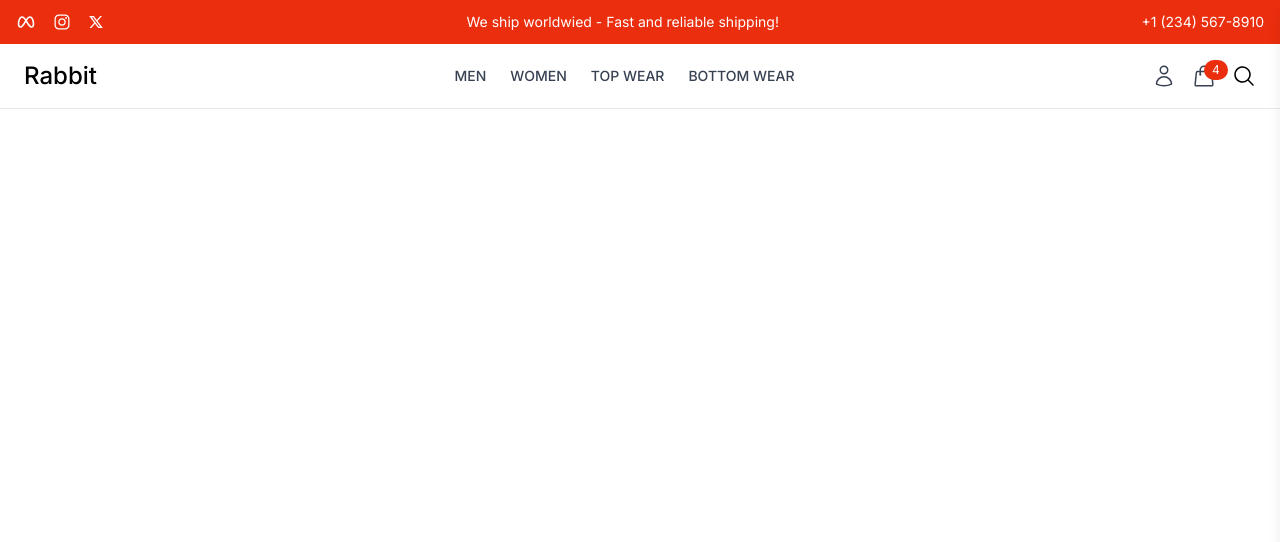
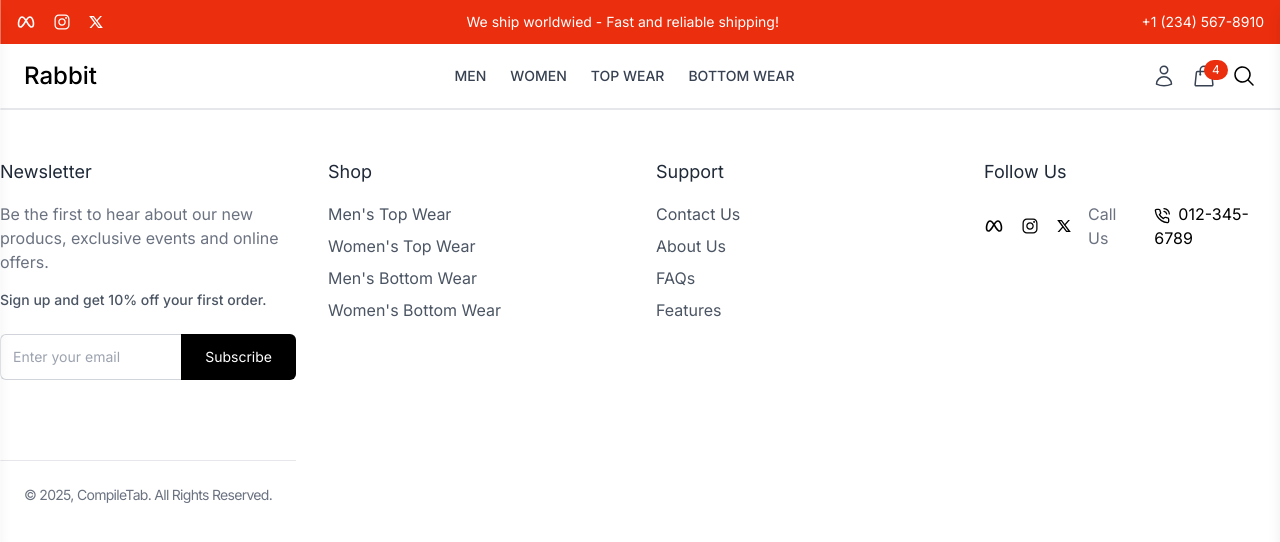
Before and after one commit to mstout60/rabbit, a React (Vite) app in the folder frontend/: page / in a window 1280 px wide. Shown: the top 542 px of the page. Built offline with nearby package versions, Linux system fonts and the light colour scheme.

Commit message:
Implement Cart, Navbar, Footer, User Layout

```diff
--- /dev/null
+++ b/frontend/src/components/Cart/CartContents.jsx
@@ -0,0 +1,61 @@
+import { RiDeleteBin3Line } from "react-icons/ri";
+
+const CartContents = () => {
+  const cartProdcts = [
+    {
+      productId: 1,
+      name: "T-Shirt",
+      size: "M",
+      color: "Red",
+      price: 15,
+      quantity: 1,
+      image: "https://picsum.photos/200?random=1",
+    },
+    {
+      productId: 2,
+      name: "Jeans",
+      size: "L",
+      color: "Blue",
+      quantity: 1,
+      price: 25,
+      image: "https://picsum.photos/200?random=2",
+    },
+  ];
+  return (
+    <div>
+      {cartProdcts.map((product, index) => (
+        <div
+          key={index}
+          className="flex items-start justify-between py-4 border-b"
+        >
+          <div className="flex items-center">
+            <img
+              src={product.image}
+              alt={product.name}
+              className="w-20 h-24 object-cover mr-4 rounded"
+            />
+            <div>
+              <h3>{product.name}</h3>
+              <p className="text-sm text-gray-500">
+                size: {product.size} | color: {product.color}
+              </p>
+              <div className="flex items-center mt-2">
+                <button className="border rounded px-2 py-1 text-xl font-medium">-</button>
+                <span className="mx-4">{product.quantity}</span>
+                <button className="border rounded px-2 py-1 text-xl font-medium">+</button>
+              </div>
+            </div>
+          </div>
+          <div>
+            <p>$ {product.price.toLocaleString()}</p>
+            <button>
+                <RiDeleteBin3Line className="size-6 mt-2 text-red-600"/>
+            </button>
+          </div>
+        </div>
+      ))}
+    </div>
+  );
+};
+
+export default CartContents;
--- /dev/null
+++ b/frontend/src/components/Common/Footer.jsx
@@ -0,0 +1,133 @@
+import { IoLogoInstagram } from "react-icons/io";
+import { RiTwitterXLine } from "react-icons/ri";
+import { TbBrandMeta } from "react-icons/tb";
+import { FiPhoneCall } from "react-icons/fi";
+import { Link } from "react-router-dom";
+
+const Footer = () => {
+  return (
+    <footer className="border-t py-12">
+      <div className="container mx-auto grid grid-cols-1 md:grid-cols-4 gap-8 px-4 lg:px-0">
+        <div>
+          <h3 className="text-lg text-gray-800 mb-4">Newsletter</h3>
+          <p className="text-gray-500 mb-4">
+            Be the first to hear about our new producs, exclusive events and
+            online offers.
+          </p>
+          <p className="font-medium text-sm text-gray-600 mb-6">
+            Sign up and get 10% off your first order.
+          </p>
+          {/* Newsletter form */}
+          <form className="flex">
+            <input
+              type="email"
+              placeholder="Enter your email"
+              className="p-3 w-full text-sm border-t border-l border-b border-gray-300 rounded-l-md focus:outline-none focus:ring-2 focus:ring-gray-500 transition-all"
+              required
+            />
+            <button
+              type="submit"
+              className="bg-black text-white px-6 py-3 text-sm rounded-r-md hover:bg-green-800 transition-all"
+            >
+              Subscribe
+            </button>
+          </form>
+        </div>
+        {/* Shop links */}
+        <div>
+          <h3 className="text-lg text-gray-800 mb-4">Shop</h3>
+          <ul className="space-y-2 text-gray-600">
+            <li>
+              <Link to="#" className="hover:text-gray-500 transition-colors">
+                Men&apos;s Top Wear
+              </Link>
+            </li>
+            <li>
+              <Link to="#" className="hover:text-gray-500 transition-colors">
+                Women&apos;s Top Wear
+              </Link>
+            </li>
+            <li>
+              <Link to="#" className="hover:text-gray-500 transition-colors">
+                Men&apos;s Bottom Wear
+              </Link>
+            </li>
+            <li>
+              <Link to="#" className="hover:text-gray-500 transition-colors">
+                Women&apos;s Bottom Wear
+              </Link>
+            </li>
+          </ul>
+        </div>
+        {/* Support Links */}
+        <div>
+          <h3 className="text-lg text-gray-800 mb-4">Support</h3>
+          <ul className="space-y-2 text-gray-600">
+            <li>
+              <Link to="#" className="hover:text-gray-500 transition-colors">
+                Contact Us
+              </Link>
+            </li>
+            <li>
+              <Link to="#" className="hover:text-gray-500 transition-colors">
+                About Us
+              </Link>
+            </li>
+            <li>
+              <Link to="#" className="hover:text-gray-500 transition-colors">
+                FAQs
+              </Link>
+            </li>
+            <li>
+              <Link to="#" className="hover:text-gray-500 transition-colors">
+                Features
+              </Link>
+            </li>
+          </ul>
+        </div>
+        {/* Follow us */}
+        <div>
+          <h3 className="text-lg text-gray-800 mb-4">Follow Us</h3>
+          <div className="flex items-center space-x-4 mb-6">
+            <a
+              href="https://www.facebook.com"
+              target="_blank"
+              rel="noopener noreferrer"
+              className="hover:text-gray-500"
+            >
+              <TbBrandMeta className="size-5" />
+            </a>
+            <a
+              href="https://www.facebook.com"
+              target="_blank"
+              rel="noopener noreferrer"
+              className="hover:text-gray-500"
+            >
+              <IoLogoInstagram className="size-5" />
+            </a>
+            <a
+              href="https://www.facebook.com"
+              target="_blank"
+              rel="noopener noreferrer"
+              className="hover:text-gray-500"
+            >
+              <RiTwitterXLine className="size-4" />
+            </a>
+
+            <p className="text-gray-500">Call Us</p>
+            <p>
+              <FiPhoneCall className="inline-block mr-2" />
+              012-345-6789
+            </p>
+          </div>
+        </div>
+        {/* Footer Bottom */}
+        <div className="container mx-auto mt-12 px-4 lg:px-0 border-t border-gray-200 pt-6">
+          <p className="text-gray-500 text-sm tracking-tighter text-center">&copy; 2025, CompileTab.  All Rights Reserved.</p>
+        </div>
+      </div>
+    </footer>
+  );
+};
+
+export default Footer;
--- a/frontend/src/components/Common/Navbar.jsx
+++ b/frontend/src/components/Common/Navbar.jsx
@@ -7,9 +7,15 @@
 import SearchBar from "./Searchbar";
 import CardDrawer from "../Layout/CartDrawer";
 import { useState } from "react";
+import { IoMdClose } from "react-icons/io";
 
 const Navbar = () => {
   const [drawerOpen, setDrawerOpen] = useState(false);
+  const [navDrawerOpen, setNanDrawerOpen] = useState(false);
+
+  const toggleNavDrawer = () => {
+    setNanDrawerOpen(!navDrawerOpen);
+  };
 
   const toggleCartDrawer = () => {
     setDrawerOpen(!drawerOpen);
@@ -70,12 +76,58 @@
             <SearchBar />
           </div>
 
-          <button className="md:hidden">
+          <button onClick={toggleNavDrawer} className="md:hidden">
             <HiBars3BottomRight className="size-6 text-gray-700" />
           </button>
         </div>
       </nav>
       <CardDrawer drawerOpen={drawerOpen} toggleCartDrawer={toggleCartDrawer} />
+
+      {/* Mobile Navigation */}
+      <div
+        className={`fixed top-0 left-0 w-3/4 sm:w-1/2 md:w-1/3 h-full bg-white shadow-lg transform transition-transform duration-300 z-50 ${
+          navDrawerOpen ? "translate-x-0" : "-translate-x-full"
+        }`}
+      >
+        <div className="flex justify-end p-4">
+          <button onClick={toggleNavDrawer}>
+            <IoMdClose className="size-6 text-gray-600" />
+          </button>
+        </div>
+        <div className="p-4">
+          <h2 className="text-xl font-semibold mb-4">Menu</h2>
+          <nav className="space-y-4">
+            <Link
+              to="#"
+              onClick={toggleNavDrawer}
+              className="block text-gray-600 hover:text-black"
+            >
+              Men
+            </Link>
+            <Link
+              to="#"
+              onClick={toggleNavDrawer}
+              className="block text-gray-600 hover:text-black"
+            >
+              Women
+            </Link>
+            <Link
+              to="#"
+              onClick={toggleNavDrawer}
+              className="block text-gray-600 hover:text-black"
+            >
+              Top Wear
+            </Link>
+            <Link
+              to="#"
+              onClick={toggleNavDrawer}
+              className="block text-gray-600 hover:text-black"
+            >
+              Bottom Wear
+            </Link>
+          </nav>
+        </div>
+      </div>
     </>
   );
 };
--- a/frontend/src/components/Layout/CartDrawer.jsx
+++ b/frontend/src/components/Layout/CartDrawer.jsx
@@ -1,10 +1,11 @@
 /* eslint-disable react/prop-types */
 import { IoMdClose } from "react-icons/io";
+import CartContents from "../Cart/CartContents";
 
 const CartDrawer = ({ drawerOpen, toggleCartDrawer }) => {
   return (
     <div
-      className={`fixed top-0 right-0 w-3/4 sm:w-1/2 md:w-1/4 h-full bg-white shadow-lg transform transition-transform duration-300 flex flex-col z-50 ${
+      className={`fixed top-0 right-0 w-3/4 sm:w-1/2 md:w-[30rem] h-full bg-white shadow-lg transform transition-transform duration-300 flex flex-col z-50 ${
         drawerOpen ? "translate-x-0" : "translate-x-full"
       }`}
     >
@@ -14,6 +15,21 @@
           <IoMdClose className="size-6 text-gray-600" />
         </button>
       </div>
+      {/* Card contents with scrollable area */}
+      <div className="flex-grow p-4 overflow-y-auto">
+        <h2 className="text-xl font-semibold mb-4">Your Cart</h2>
+        {/* Component for the Cart contents */}
+        <CartContents />
+      </div>
+      {/* Checkout button fixed at the bottom */}
+      <div className="p-4 bg-white sticky bottom-0">
+        <button className="w-full bg-black text-white py-3 rounded-lg font-semibold hover:bg-gray-800 transition">
+          Checkout
+        </button>
+        <p className="text-sm tracking-tighter text-gray-500 mt-2 text-center">
+          Shipping,taxes and discount codes calculated at checkout.
+        </p>
+      </div>
     </div>
   );
 };
--- a/frontend/src/components/Layout/UserLayout.jsx
+++ b/frontend/src/components/Layout/UserLayout.jsx
@@ -1,3 +1,4 @@
+import Footer from "../Common/Footer";
 import Header from "../Common/Header";
 
 const UserLayout = () => {
@@ -7,6 +8,7 @@
       <Header />
       {/* Main Content */}
       {/* Footer */}
+      <Footer />
     </>
   );
 };
```
